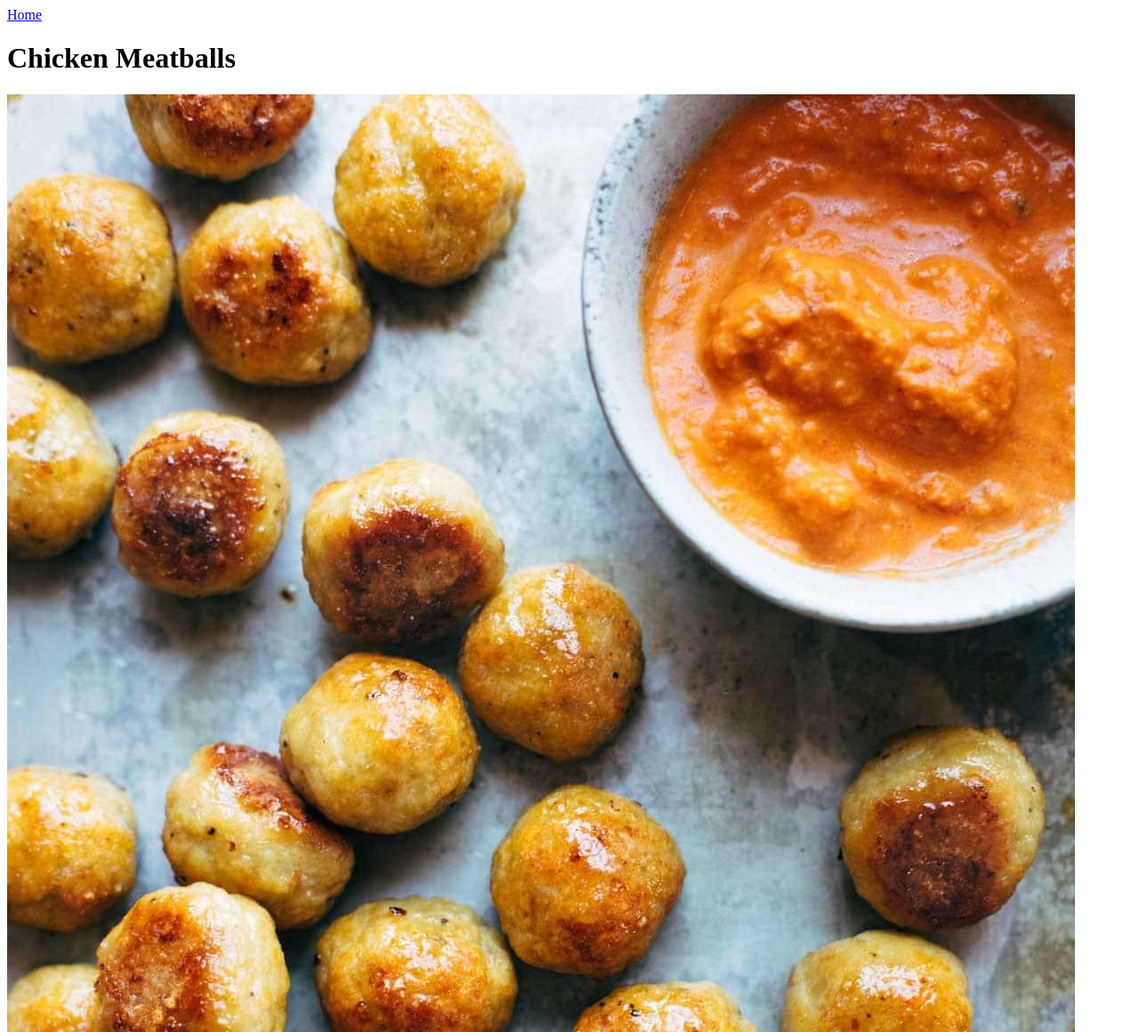
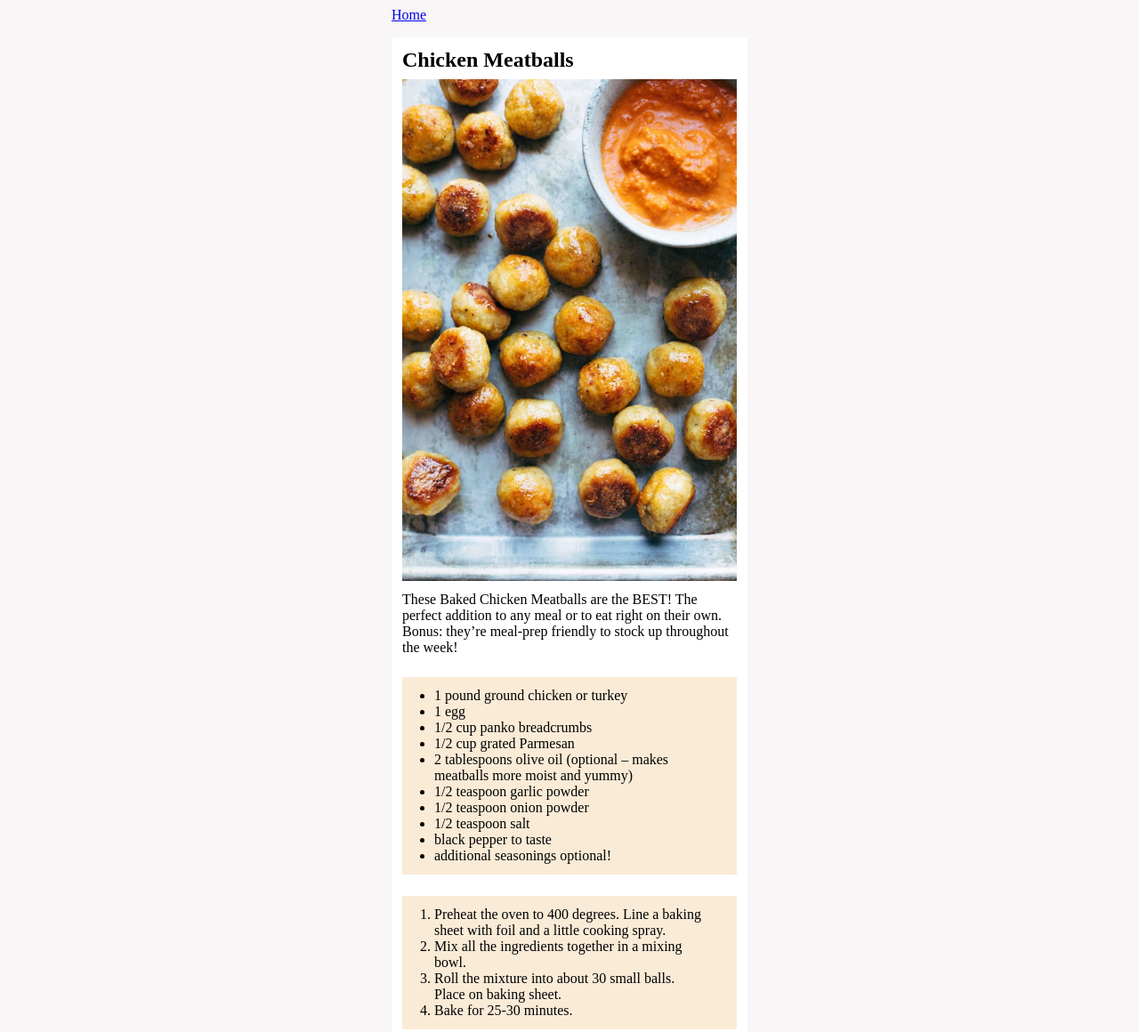
Before and after one commit to spasterz/TOP_Recipes, a plain HTML site: page recipes/chicken-meatballs.html in a window 1280 px wide. Shown: the top 1160 px of the page at 89% size. Drawn offline with Linux system fonts and the light colour scheme.

Commit message:
Initial CSS setup
Put in basic positioning and generic styles to give page structure. This is just the first pass.

```diff
--- /dev/null
+++ b/css/styles.css
@@ -0,0 +1,73 @@
+* {
+    box-sizing: border-box;
+    margin: 0;
+    padding: 0;
+}
+
+body {
+    background-color: #f8f6f6;
+}
+
+h1 {
+    font-size: 24px;
+    margin-bottom: 8px;
+}
+
+p {
+    font-size: 16px;
+    margin-bottom: 8px;
+}
+
+#nav {
+    width: 400px;
+    margin: 8px auto;
+}
+
+#recipe-list {
+    width: 400px;
+    margin: 24px auto;
+    background-color: white;
+    border-radius: 5px;
+    padding: 12px;
+}
+
+#recipe-list h1 {
+    text-align: center;
+}
+
+#recipe-list ul {
+    list-style: none;
+}
+
+#recipe-list ul li {
+    background-color:#eef2f3;
+    padding: 8px;
+    margin-bottom: 8px;
+    border-radius: 4px;
+}
+
+/* Individual Recipes */
+
+#recipe  {
+    background-color: white;
+    border-radius: 4px;
+    width: 400px;
+    margin: 16px auto;
+    padding: 12px;
+}
+
+#recipe img {
+    width: 100%;
+    height: auto;
+    margin-bottom: 8px;
+}
+
+.ingredients, .instructions {
+    background-color:antiquewhite;
+    margin-bottom: 8px;
+}
+
+.ingredients ul, .instructions ol {
+    margin: 24px;
+    padding: 12px;
+}
--- a/recipes/chicken-meatballs.html
+++ b/recipes/chicken-meatballs.html
@@ -3,13 +3,18 @@
     <head>
         <meta charset="UTF-8">
         <title>Chicken Meatballs</title>
+        <link rel="stylesheet" href="../css/styles.css">
     </head>
 
     <body>
+        <div id="nav">
             <a href="../index.html">Home</a>
+        </div>
+        <div id="recipe">
             <h1>Chicken Meatballs</h1>
             <img src="../images/chicken-meatballs.jpg" alt="Cooked Chicken Meatballsop">
             <p>These Baked Chicken Meatballs are the BEST! The perfect addition to any meal or to eat right on their own. Bonus: they’re meal-prep friendly to stock up throughout the week!</p>
+            <div class="ingredients">
                 <ul>
                     <li>1 pound ground chicken or turkey</li>
                     <li>1 egg</li>
@@ -22,12 +27,15 @@
                     <li>black pepper to taste</li>
                     <li>additional seasonings optional!</li>
                 </ul>
-
+            </div>
+            <div class="instructions">
                 <ol>
                     <li>Preheat the oven to 400 degrees. Line a baking sheet with foil and a little cooking spray.</li>
                     <li>Mix all the ingredients together in a mixing bowl.</li>
                     <li>Roll the mixture into about 30 small balls. Place on baking sheet.</li>
                     <li>Bake for 25-30 minutes.</li>
                 </ol>
+            </div>
+        </div>
     </body>
 </html>
```
Also changed, not shown: index.html (+3 -0 lines), recipes/chicken-tacos.html (+10 -0 lines), recipes/thai-beef-with-basil.html (+10 -0 lines). Lines whose indentation alone changed are shown as unchanged.
